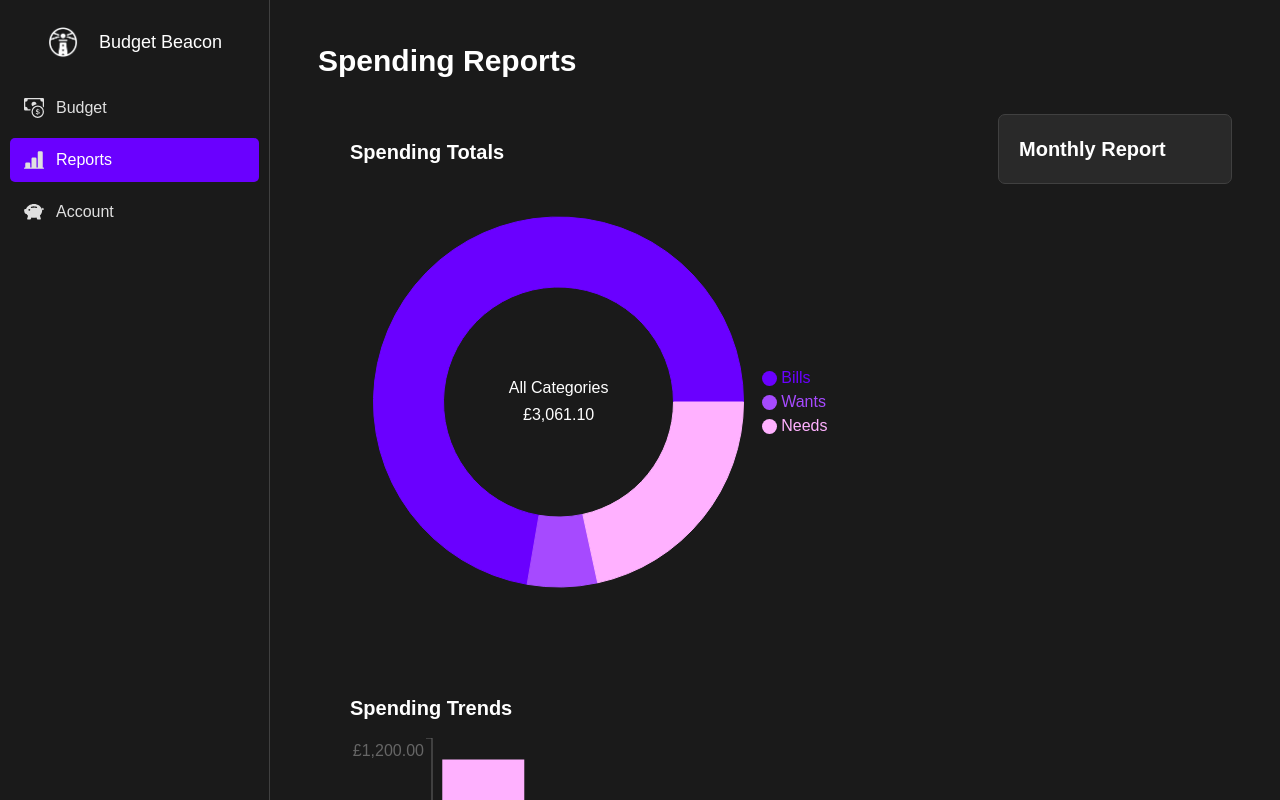
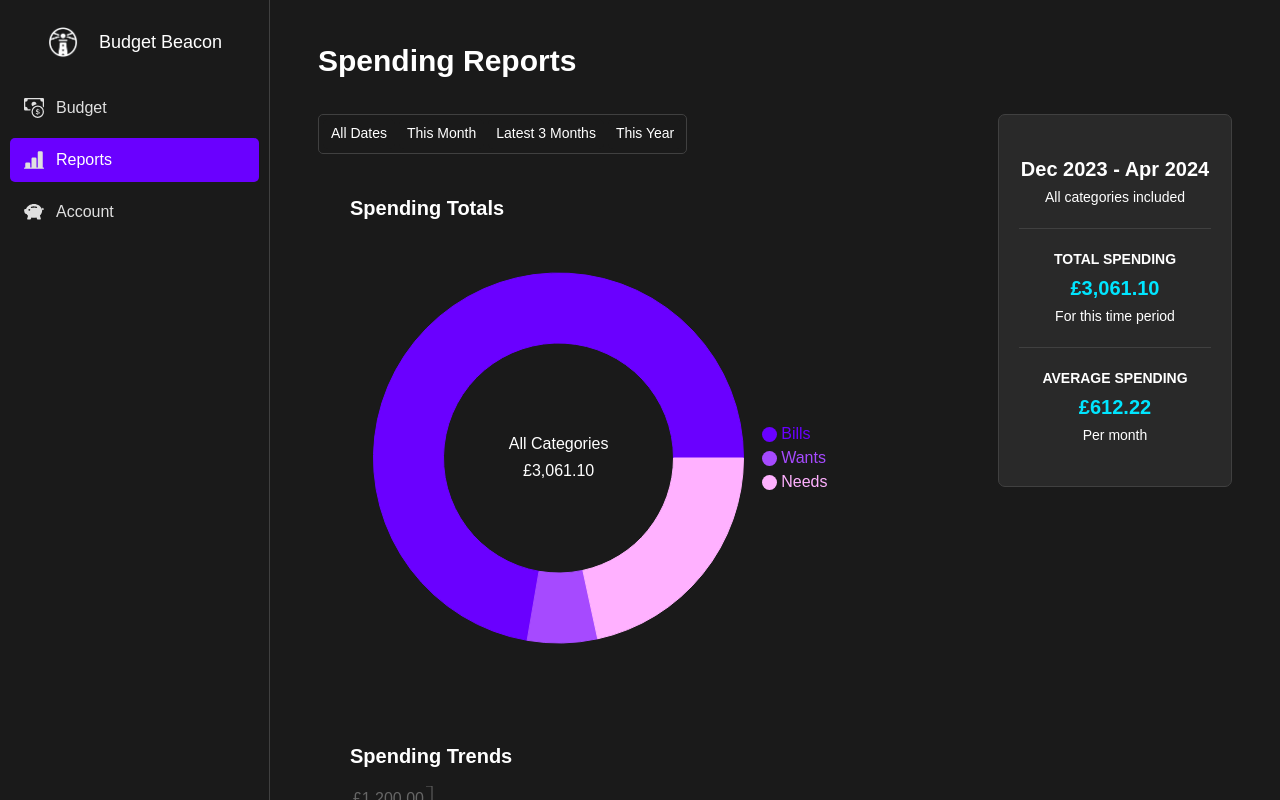
Before and after one commit to lawjingw/budget-beacon, a React (Vite) app: page /reports in a window 1280 px wide. Built offline with nearby package versions, Linux system fonts and the light colour scheme.

Commit message:
Added report panel

```diff
--- a/src/features/account/accountSlice.js
+++ b/src/features/account/accountSlice.js
@@ -66,7 +66,11 @@ const accountSlice = createSlice({
 
 export const selectCurrentBalance = (state) => state.account.currentBalance;
 
-export const selectTransactions = (state, filter = "all", sortBy = null) => {
+export const selectTransactions = (
+  state,
+  filter = "all",
+  sortBy = "date-desc"
+) => {
   let transactions = state.account.transactions;
 
   let queryDate = null;
--- a/src/features/budget/TargetChart.jsx
+++ b/src/features/budget/TargetChart.jsx
@@ -37,7 +37,7 @@ function TargetChart({ data }) {
           innerRadius={32}
           outerRadius={42}
           stroke="none"
-          animationBegin="100"
+          animationBegin={100}
         >
           {data.map((entry, index) => (
             <Cell
@@ -47,7 +47,7 @@ function TargetChart({ data }) {
                   ? "var(--color-accent-100)"
                   : "var(--color-primary-300)"
               }
-              fillOpacity={index === 1 && "0.1"}
+              fillOpacity={index === 1 ? "0.1" : undefined}
             />
           ))}
         </Pie>
--- a/src/features/reports/ReportLayout.jsx
+++ b/src/features/reports/ReportLayout.jsx
@@ -1,19 +1,30 @@
 import styled from "styled-components";
 import SpendingTotalChart from "./SpendingTotalChart";
 import SpendingTrendChart from "./SpendingTrendChart";
+import ReportOperation from "./ReportOperation";
+import { useSearchParams } from "react-router-dom";
+import { useSelector } from "react-redux";
+import { selectTransactions } from "../account/accountSlice";
 
 const StyledReportLayout = styled.div`
   display: flex;
   flex-direction: column;
-  gap: 2.4rem;
+  gap: 1.6rem;
   min-width: 66rem;
 `;
 
 function ReportLayout() {
+  const [searchParams] = useSearchParams();
+  const filter = searchParams.get("last");
+  const transactions = useSelector((state) =>
+    selectTransactions(state, filter)
+  );
+
   return (
     <StyledReportLayout>
-      <SpendingTotalChart />
-      <SpendingTrendChart />
+      <ReportOperation />
+      <SpendingTotalChart transactions={transactions} />
+      <SpendingTrendChart transactions={transactions} />
     </StyledReportLayout>
   );
 }
--- /dev/null
+++ b/src/features/reports/ReportOperation.jsx
@@ -0,0 +1,20 @@
+import Filter from "../../ui/Filter";
+import TableOperations from "../../ui/TableOperations";
+
+function ReportOperation() {
+  return (
+    <TableOperations>
+      <Filter
+        filterField="last"
+        options={[
+          { value: "all", label: "All Dates" },
+          { value: "this-month", label: "This Month" },
+          { value: "3-months", label: "Latest 3 Months" },
+          { value: "this-year", label: "This Year" },
+        ]}
+      />
+    </TableOperations>
+  );
+}
+
+export default ReportOperation;
--- a/src/features/reports/ReportPanel.jsx
+++ b/src/features/reports/ReportPanel.jsx
@@ -1,5 +1,10 @@
 import styled from "styled-components";
 import Heading from "../../ui/Heading";
+import { floatify, formatCurrency } from "../../utils/helpers";
+import { useSearchParams } from "react-router-dom";
+import { useSelector } from "react-redux";
+import { selectTransactions } from "../account/accountSlice";
+import { differenceInMonths, format } from "date-fns";
 
 const Panel = styled.div`
   border: 1px solid var(--color-bg-300);
@@ -7,15 +12,101 @@ const Panel = styled.div`
   background-color: var(--color-bg-200);
   border-radius: 7px;
   padding: 2rem 2rem;
-  display: flex;
-  flex-direction: column;
-  gap: 2.2rem;
 `;
 
+const Duration = styled.div`
+  display: flex;
+  color: var(--color-text-100);
+  flex-direction: column;
+  align-items: center;
+  row-gap: 0.4rem;
+  padding: 2rem 0;
+  border-bottom: 1px solid var(--color-bg-300);
+`;
+
+const Spending = styled.div`
+  display: flex;
+  color: var(--color-accent-100);
+  flex-direction: column;
+  align-items: center;
+  row-gap: 0.4rem;
+  padding: 2rem 0;
+
+  &:not(:last-child) {
+    border-bottom: 1px solid var(--color-bg-300);
+  }
+
+  & header {
+    font-size: 1.4rem;
+    font-weight: 600;
+    color: var(--color-text-100);
+  }
+
+  & p {
+    color: var(--color-text-100);
+  }
+`;
+
+function calAverageSpending(totalSpending, firstDate, lastDate) {
+  const difMonths = differenceInMonths(new Date(lastDate), new Date(firstDate));
+
+  return formatCurrency(totalSpending / (difMonths + 1));
+}
+
+function calDuration(firstDate, lastDate) {
+  const difMonths = differenceInMonths(new Date(lastDate), new Date(firstDate));
+
+  if (difMonths > 0)
+    return `${format(new Date(firstDate), "MMM yyyy")} - ${format(
+      new Date(lastDate),
+      "MMM yyyy"
+    )}`;
+  return format(new Date(firstDate), "MMM yyyy");
+}
+
 function ReportPanel() {
+  const [searchParams] = useSearchParams();
+  const filter = searchParams.get("last");
+  const transactions = useSelector((state) =>
+    selectTransactions(state, filter)
+  );
+  const lastDate = transactions.at(0).date;
+  const firstDate = transactions.at(-1).date;
+
+  const totalSpending = transactions.reduce(
+    (sum, transaction) =>
+      transaction.budgetId === "readyToAssign"
+        ? sum
+        : transaction.cashFlow === "outflow"
+        ? floatify(sum + transaction.amount)
+        : floatify(sum - transaction.amount),
+    0
+  );
+
+  const averageSpending = calAverageSpending(
+    totalSpending,
+    firstDate,
+    lastDate
+  );
+
+  const durationMonths = calDuration(firstDate, lastDate);
+
   return (
     <Panel>
-      <Heading as="h2">Monthly Report</Heading>
+      <Duration>
+        <Heading as="h2">{durationMonths}</Heading>
+        <p>All categories included</p>
+      </Duration>
+      <Spending>
+        <header>TOTAL SPENDING</header>
+        <Heading as="h2">{formatCurrency(totalSpending)}</Heading>
+        <p>For this time period</p>
+      </Spending>
+      <Spending>
+        <header>AVERAGE SPENDING</header>
+        <Heading as="h2">{averageSpending}</Heading>
+        <p>Per month</p>
+      </Spending>
     </Panel>
   );
 }
--- a/src/features/reports/SpendingTotalChart.jsx
+++ b/src/features/reports/SpendingTotalChart.jsx
@@ -11,6 +11,7 @@ import {
 import { useSelector } from "react-redux";
 import { selectTransactions } from "../account/accountSlice";
 import { floatify, formatCurrency } from "../../utils/helpers";
+import { useSearchParams } from "react-router-dom";
 
 const ChartBox = styled.div`
   padding: 2.4rem 3.2rem;
@@ -67,8 +68,7 @@ function prepareData(startData, transactions) {
   return data;
 }
 
-function SpendingTotalChart() {
-  const transactions = useSelector((state) => selectTransactions(state));
+function SpendingTotalChart({ transactions }) {
   const data = prepareData(startData, transactions);
   const totalSpending = data.reduce((arr, cur) => arr + cur.value, 0);
 
@@ -103,7 +103,7 @@ function SpendingTotalChart() {
             outerRadius={185}
             cx="50%"
             cy="50%"
-            animationBegin="100"
+            animationBegin={100}
           >
             {data.map((entry) => (
               <Cell fill={entry.color} stroke={entry.color} key={entry.group} />
--- a/src/features/reports/SpendingTrendChart.jsx
+++ b/src/features/reports/SpendingTrendChart.jsx
@@ -13,6 +13,7 @@ import { useSelector } from "react-redux";
 import { selectTransactions } from "../account/accountSlice";
 import { floatify, formatCurrency } from "../../utils/helpers";
 import { format } from "date-fns";
+import { useSearchParams } from "react-router-dom";
 
 const ChartBox = styled.div`
   padding: 2.4rem 3.2rem;
@@ -81,19 +82,21 @@ function calculateGroupSpending(transactions) {
 
   return data;
 }
-function SpendingTrendChart() {
-  const transactions = useSelector((state) => selectTransactions(state));
+function SpendingTrendChart({ transactions }) {
   const data = calculateGroupSpending(transactions);
 
   return (
     <ChartBox>
       <Heading as="h2">Spending Trends</Heading>
       <ResponsiveContainer width="100%" height={440}>
-        <BarChart data={data} margin={{ left: 22 }}>
+        <BarChart data={data} margin={{ left: 22 }} maxBarSize={200}>
           <XAxis dataKey="name" />
-          <YAxis tickFormatter={(value) => formatCurrency(value)} />
+          <YAxis
+            tickCount={9}
+            tickFormatter={(value) => formatCurrency(value)}
+          />
           <Tooltip formatter={(value) => formatCurrency(value)} />
-          <Legend iconSize={15} iconType="square" />
+          <Legend iconSize={15} iconType="circle" />
           <Bar
             name="Bills"
             dataKey="bills"
```
